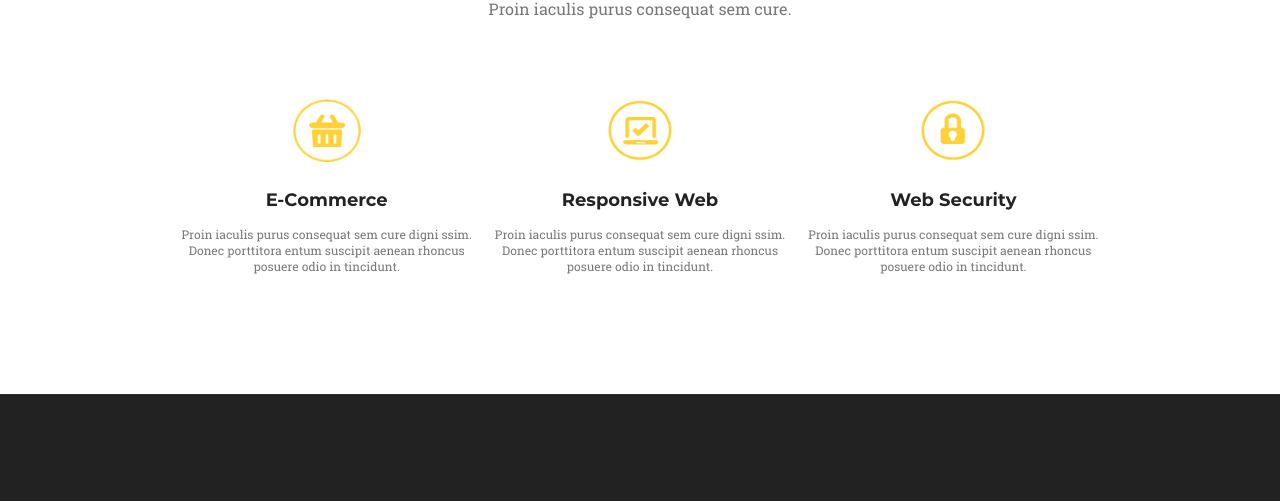
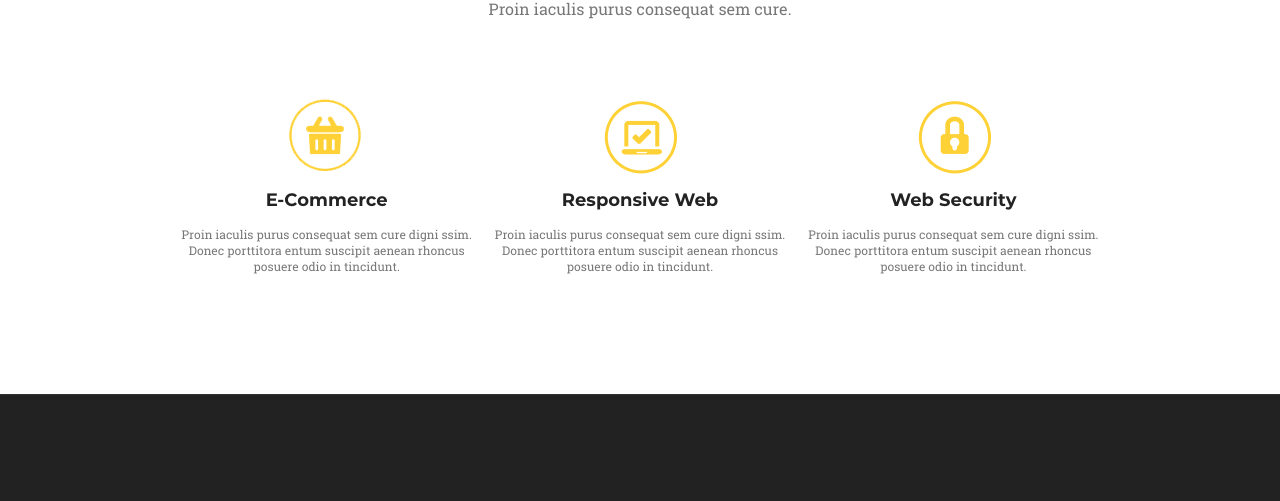
Before and after one commit to Shimmaksim/goit-fe-course, a plain HTML site: page modul_7/index.html in a window 1280 px wide. Shown: the part 250-751 px from the top of the page. Drawn offline with Linux system fonts and the light colour scheme.

Commit message:
finish-7-nodul

```diff
--- a/modul_7/css/style.css
+++ b/modul_7/css/style.css
@@ -156,6 +156,47 @@
 
 }
 
+.img-1::before{
+    content: '';
+    display: block;
+    background-image: url(../img/img1.png);
+   margin: 0 auto;
+   width: 75px;
+   height: 90px;
+   background-repeat: no-repeat;
+
+}
+
+.img-2::before{
+    content: '';
+    display: block;
+    background-image: url(../img/img2.png);
+   margin: 0 auto;
+   width: 75px;
+   height: 90px;
+   background-repeat: no-repeat;
+
+
+}
+
+
+.img-3::before{
+    content: '';
+    display: block;
+    background-image: url(../img/img3.png);
+   margin: 0 auto;
+   width: 75px;
+   height: 90px;
+   background-repeat: no-repeat;
+
+}
+
+
+
+
+
+
+
 .p-li-section1{
     text-align: center;
     font-size: 12px;
@@ -313,10 +354,7 @@
 
 
 
-.subject[required]:valid{
-    border: 2px solid green;
 
-}
 
 .email[required]:valid{
     border: 2px solid green;
@@ -336,10 +374,7 @@
 
 
 
-.subject[required]:invalid{
-    border: 2px solid red;
 
-}
 
 .email[required]:invalid{
     border: 2px solid red;
--- a/modul_7/index.html
+++ b/modul_7/index.html
@@ -27,22 +27,22 @@
 
                     <ul class="ul-section1">
                         <li class="li-section1">
-                            <img src="./img/img1.png" alt="photo" class="img-section1">
-                            <h2 class="li-h2-section1">E-Commerce</h2>
+                            <!-- <img src="./img/img1.png" alt="photo" class="img-section1"> -->
+                            <h2 class="li-h2-section1 img-1">E-Commerce</h2>
                             <p class="p-li-section1">Proin iaculis purus consequat sem cure
                                     digni ssim. Donec porttitora entum suscipit
                                     aenean rhoncus posuere odio in tincidunt.</p>
                         </li>
                         <li class="li-section1">
-                            <img src="./img/img2.png" alt="photo" class="img-section1">
-                            <h2 class="li-h2-section1">Responsive Web</h2>
+                            <!-- <img src="./img/img2.png" alt="photo" class="img-section1"> -->
+                            <h2 class="li-h2-section1 img-2">Responsive Web</h2>
                             <p class="p-li-section1">Proin iaculis purus consequat sem cure
                                     digni ssim. Donec porttitora entum suscipit
                                     aenean rhoncus posuere odio in tincidunt.</p>
                         </li>
                         <li class="li-section1">
-                            <img src="./img/img3.png" alt="photo" class="img-section1">
-                            <h2 class="li-h2-section1">Web Security</h2>
+                            <!-- <img src="./img/img3.png" alt="photo" class="img-section1"> -->
+                            <h2 class="li-h2-section1 img-3">Web Security</h2>
                             <p class="p-li-section1">Proin iaculis purus consequat sem cure
                                     digni ssim. Donec porttitora entum suscipit
                                     aenean rhoncus posuere odio in tincidunt.</p>
```
